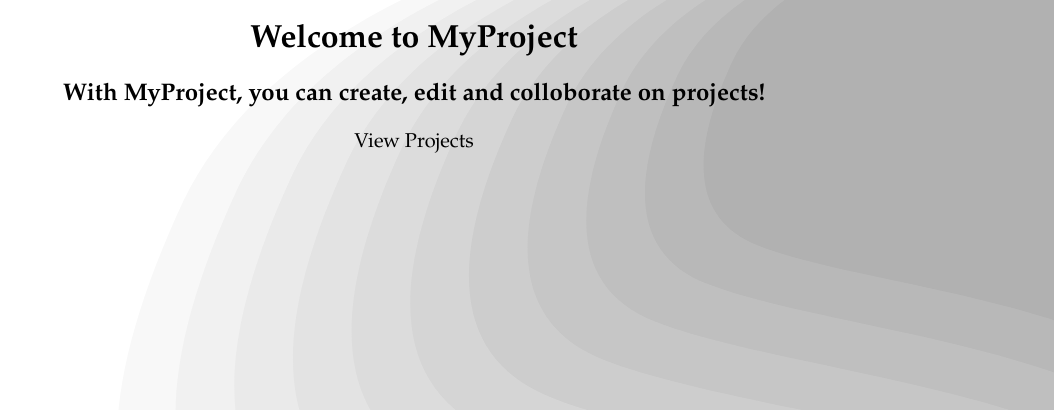
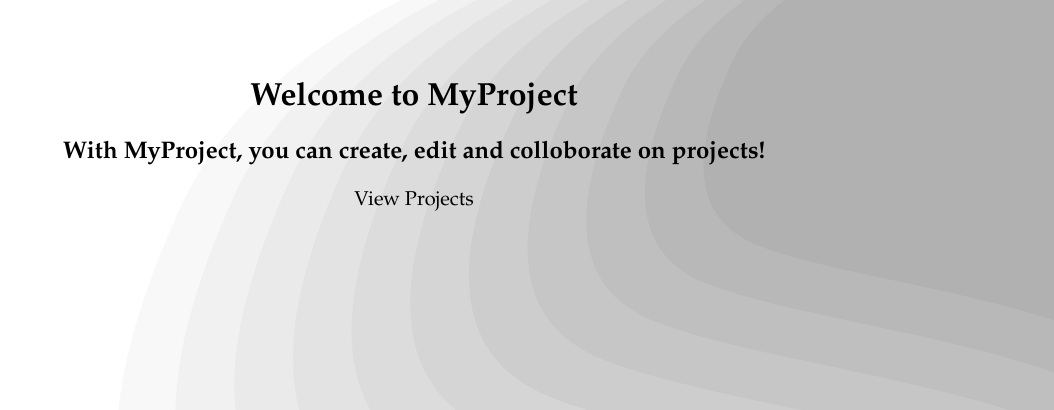
Before and after one commit to jakeearing/MyProject-Web-Application, a Flask app: page / in a window 1280 px wide. Shown: the part 80-490 px from the top of the page, without its empty margins (226-1280 px from the left). Run offline with Flask 2, Linux system fonts and the light colour scheme.

Commit message:
Simple "space div" created
simple "spacer" div created in the index view, this adds some space above the main page content.

```diff
--- a/static/style.css
+++ b/static/style.css
@@ -66,3 +66,6 @@ ul {
     max-height: 15vh;
     width: auto;
 }
+.space {
+    height: 50px;
+}
--- a/templates/index.html
+++ b/templates/index.html
@@ -32,6 +32,7 @@
         </header>
 
         <div class=content>
+        <div class="space"></div>
         <h1>Welcome to MyProject{% if user %}, {{user}}{% endif %} </h1>
 
         <h2>With MyProject, you can create, edit and colloborate on projects!</h2>
--- a/templates/project/projects.html
+++ b/templates/project/projects.html
@@ -64,6 +64,7 @@
         {% endif %}
 
         <h1>All Projects</h1>
+
         {% for project in projects%}
         {% if project.manager != username: %}
         <table>
```
